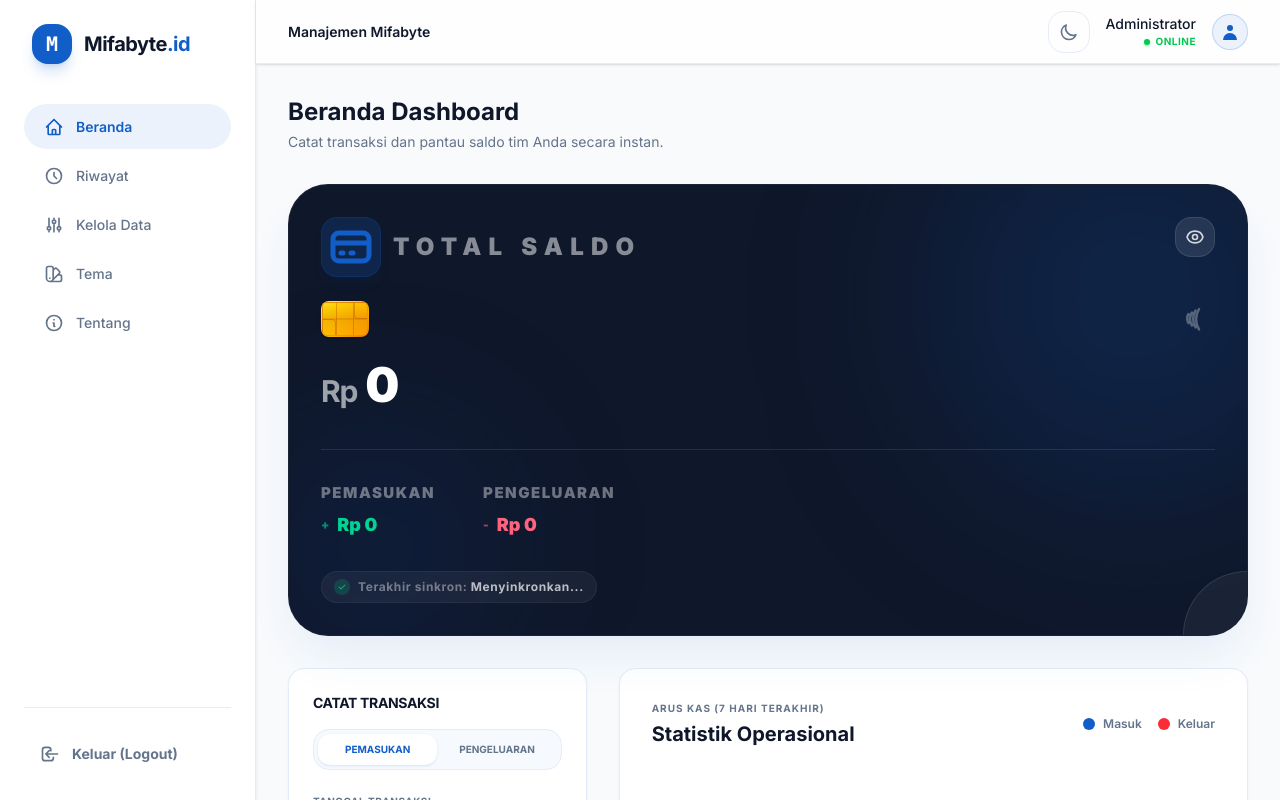
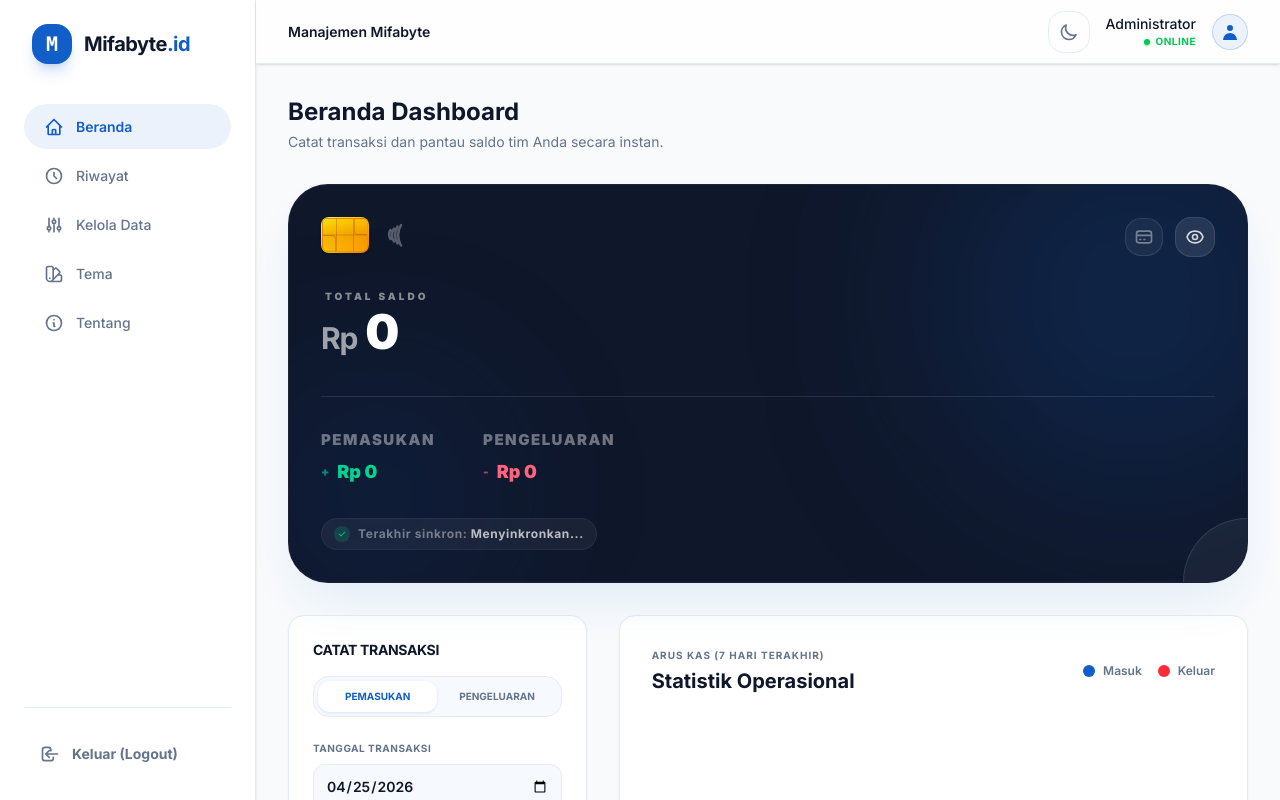
Before and after one commit to MakdumIbrohim/mifabye-finance, a Next.js app: page /dashboard in a window 1280 px wide. Shown: the top 800 px of the page. Built offline with nearby package versions, Linux system fonts and the light colour scheme; no server answers; sample sign-in values are in the browser's storage.

Commit message:
refactor: reorganize card header layout and add label to balance display

```diff
--- a/app/(dashboard)/dashboard/page.tsx
+++ b/app/(dashboard)/dashboard/page.tsx
@@ -268,31 +268,10 @@ function DashboardContent() {
         <div className="absolute right-0 bottom-0 w-32 h-32 bg-white/5 border border-white/10 rounded-full -mr-16 -mb-16 pointer-events-none" />
 
         <div className="relative">
-          {/* Header Card */}
-          <div className="flex justify-between items-start mb-6">
-            <div className="flex items-center gap-3">
-              <div className="w-15 h-15 rounded-xl bg-primary/20 flex items-center justify-center text-primary border border-primary/20 shadow-lg shadow-primary/5">
-                <svg className="w-12 h-12" fill="none" stroke="currentColor" viewBox="0 0 24 24">
-                  <path strokeLinecap="round" strokeLinejoin="round" strokeWidth={2.5} d="M3 10h18M7 15h1m4 0h1m-7 4h12a3 3 0 003-3V8a3 3 0 00-3-3H6a3 3 0 00-3 3v8a3 3 0 003 3z" />
-                </svg>
-              </div>
-              <p className="text-2xl font-black uppercase tracking-[0.3em] text-white/50">Total Saldo</p>
-            </div>
-            <button
-              onClick={() => setShowBalance(!showBalance)}
-              className="w-10 h-10 rounded-2xl bg-white/10 hover:bg-white/20 flex items-center justify-center transition-all border border-white/10 backdrop-blur-sm"
-              title={showBalance ? "Sembunyikan Saldo" : "Tampilkan Saldo"}
-            >
-              {showBalance ? (
-                <svg className="w-5 h-5 opacity-80" fill="none" stroke="currentColor" viewBox="0 0 24 24"><path strokeLinecap="round" strokeLinejoin="round" strokeWidth={2} d="M15 12a3 3 0 11-6 0 3 3 0 016 0z" /><path strokeLinecap="round" strokeLinejoin="round" strokeWidth={2} d="M2.458 12C3.732 7.943 7.523 5 12 5c4.478 0 8.268 2.943 9.542 7-1.274 4.057-5.064 7-9.542 7-4.477 0-8.268-2.943-9.542-7z" /></svg>
-              ) : (
-                <svg className="w-5 h-5 opacity-80" fill="none" stroke="currentColor" viewBox="0 0 24 24"><path strokeLinecap="round" strokeLinejoin="round" strokeWidth={2} d="M13.875 18.825A10.05 10.05 0 0112 19c-4.478 0-8.268-2.943-9.542-7a9.97 9.97 0 011.563-3.029m5.858.908a3 3 0 114.243 4.243M9.878 9.878l4.242 4.242M9.88 9.88l-3.29-3.29m7.532 7.532l3.29 3.29M3 3l18 18" /></svg>
-              )}
-            </button>
-          </div>
-
-          {/* Credit Card Chip & NFC */}
-          <div className="mb-6 flex items-center justify-between pr-2">
+          {/* Top Bar: Chip, NFC, and Actions */}
+          <div className="flex justify-between items-start mb-8">
+            <div className="flex items-center gap-4">
+              {/* Credit Card Chip */}
               <div className="w-12 h-9 rounded-md bg-gradient-to-br from-amber-200 via-yellow-400 to-amber-600 p-[1px] shadow-sm">
                 <div className="w-full h-full rounded-[5px] border border-amber-700/40 flex items-center justify-center relative overflow-hidden bg-gradient-to-br from-yellow-300 to-amber-500">
                   <div className="absolute inset-0 bg-gradient-to-b from-transparent via-amber-700/20 to-transparent" />
@@ -310,8 +289,32 @@ function DashboardContent() {
               </svg>
             </div>
 
+            <div className="flex items-center gap-3">
+              {/* Wallet Watermark/Logo */}
+              <div className="p-2 rounded-xl bg-white/5 border border-white/10 hidden sm:block">
+                <svg className="w-5 h-5 text-white/40" fill="none" stroke="currentColor" viewBox="0 0 24 24">
+                  <path strokeLinecap="round" strokeLinejoin="round" strokeWidth={2} d="M3 10h18M7 15h1m4 0h1m-7 4h12a3 3 0 003-3V8a3 3 0 00-3-3H6a3 3 0 00-3 3v8a3 3 0 003 3z" />
+                </svg>
+              </div>
+
+              {/* Show/Hide Balance Button */}
+              <button
+                onClick={() => setShowBalance(!showBalance)}
+                className="w-10 h-10 rounded-2xl bg-white/10 hover:bg-white/20 flex items-center justify-center transition-all border border-white/10 backdrop-blur-sm"
+                title={showBalance ? "Sembunyikan Saldo" : "Tampilkan Saldo"}
+              >
+                {showBalance ? (
+                  <svg className="w-5 h-5 opacity-80" fill="none" stroke="currentColor" viewBox="0 0 24 24"><path strokeLinecap="round" strokeLinejoin="round" strokeWidth={2} d="M15 12a3 3 0 11-6 0 3 3 0 016 0z" /><path strokeLinecap="round" strokeLinejoin="round" strokeWidth={2} d="M2.458 12C3.732 7.943 7.523 5 12 5c4.478 0 8.268 2.943 9.542 7-1.274 4.057-5.064 7-9.542 7-4.477 0-8.268-2.943-9.542-7z" /></svg>
+                ) : (
+                  <svg className="w-5 h-5 opacity-80" fill="none" stroke="currentColor" viewBox="0 0 24 24"><path strokeLinecap="round" strokeLinejoin="round" strokeWidth={2} d="M13.875 18.825A10.05 10.05 0 0112 19c-4.478 0-8.268-2.943-9.542-7a9.97 9.97 0 011.563-3.029m5.858.908a3 3 0 114.243 4.243M9.878 9.878l4.242 4.242M9.88 9.88l-3.29-3.29m7.532 7.532l3.29 3.29M3 3l18 18" /></svg>
+                )}
+              </button>
+            </div>
+          </div>
+
           {/* Balance Amount */}
-          <div className="mb-10">
+          <div className="mb-10 space-y-1">
+            <p className="text-[10px] font-black uppercase tracking-[0.3em] text-white/50 ml-1">Total Saldo</p>
             <h2 className="text-4xl md:text-5xl font-black tracking-tight flex items-baseline gap-2">
               <span className="text-2xl md:text-3xl font-bold opacity-60">Rp</span>
               {isLoading ? (
```
Lines whose indentation alone changed are shown as unchanged.
